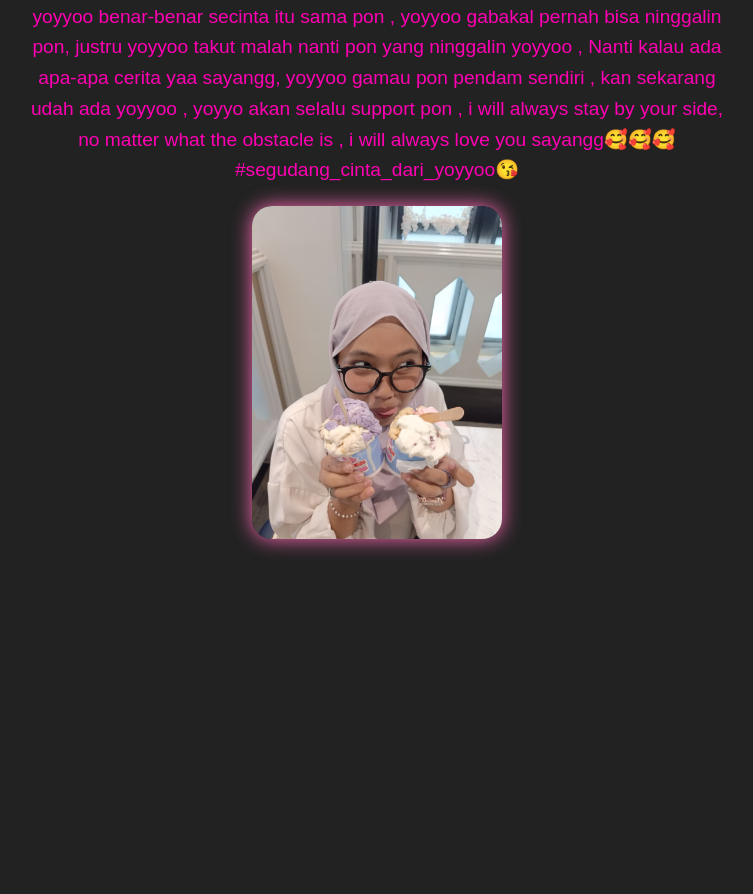
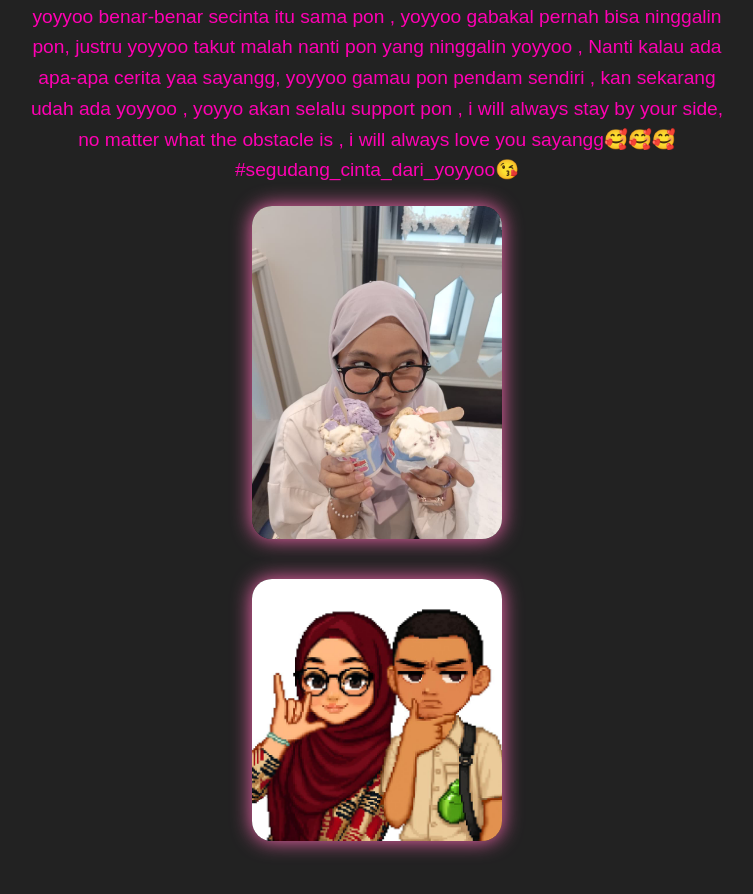
Before and after one commit to maktoyy-arch/belajar-css, a plain HTML site: page index.html in a window 1280 px wide. Shown: the part 114-1008 px from the top of the page, without its empty margins (263-1016 px from the left). Before the commit the page ends 800 px from the top, so only its background shows below. Drawn offline with Linux system fonts and the light colour scheme.

Commit message:
tambah foto baru foto.png

```diff
--- a/index.html
+++ b/index.html
@@ -13,5 +13,6 @@
 
     <!-- Tambahkan foto -->
     <img src="gambar/foto1.png" alt="Foto Romantis" class="foto-romantis">
+    <img src="gambar/foto2.png" alt="Foto Romantis" class="foto-romantis">
 </body>
 </html>
--- a/style.css
+++ b/style.css
@@ -48,3 +48,28 @@ p {
     p { font-size: 1em; }
     .foto-romantis { width: 200px; }
 }
+/* Gambar romantis */
+.foto-romantis {
+    width: 250px;
+    border-radius: 20px;
+    margin-top: 20px;
+    margin-bottom: 40px;
+    box-shadow: 0 0 20px hotpink;
+    display: block;
+    margin-left: auto;
+    margin-right: auto;
+    transition: transform 0.3s ease, box-shadow 0.3s ease;
+}
+
+/* Efek hover pada foto */
+.foto-romantis:hover {
+    transform: scale(1.05);
+    box-shadow: 0 0 30px deeppink;
+}
+
+/* Optional: buat teks responsive */
+@media (max-width: 600px) {
+    h1 { font-size: 1.5em; }
+    p { font-size: 1em; }
+    .foto-romantis { width: 200px; }
+}
```
Also changed, not shown: gambar/foto2.png (added).
